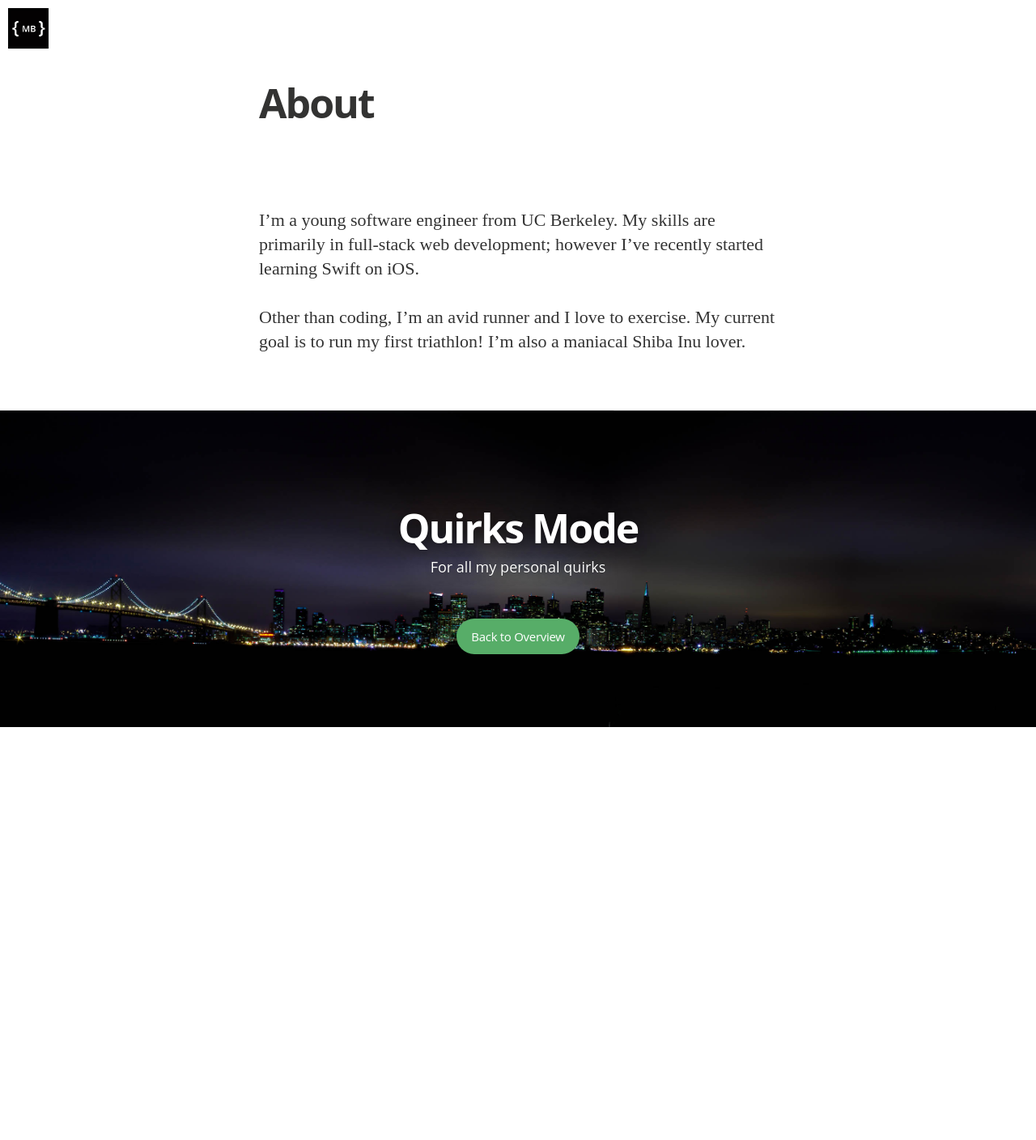
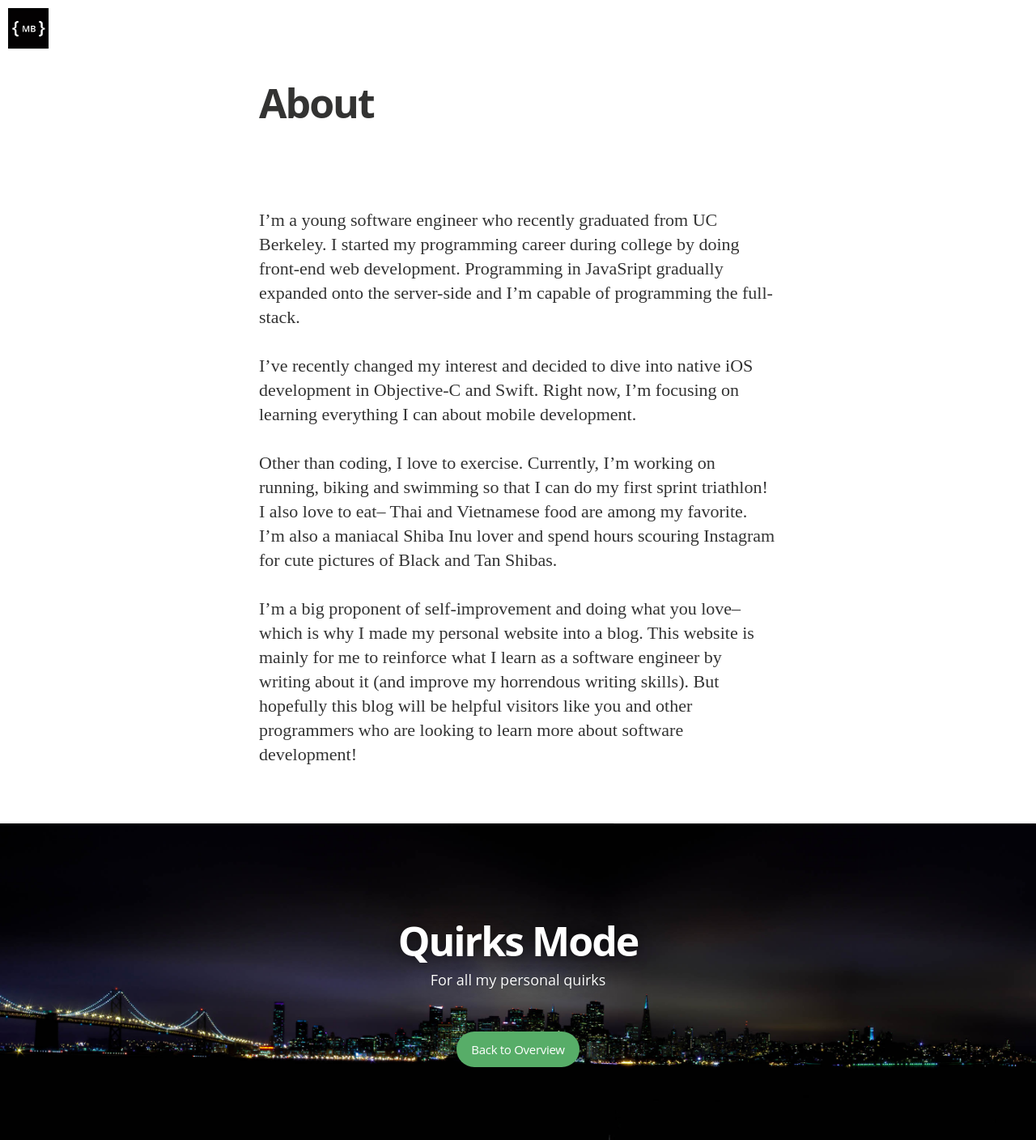
Before and after one commit to cal-a-mari/mbatilando.github.io, a Jekyll site: the page built from about.md, in a window 1280 px wide. Shown: the whole page at 81% size. Built offline with Jekyll 4.4.1, drawn with Linux system fonts in a browser that asks for light colours; nearby versions of some CDN libraries; some web fonts are replaced; Markdown is read by kramdown in place of the engine named in the settings; before the commit the page ends 900 px from its top, so only the background shows below that.

Commit message:
Update About Me

```diff
--- a/about.md
+++ b/about.md
@@ -3,6 +3,10 @@ layout: page
 title: About
 permalink: /about/
 ---
-I'm a young software engineer from UC Berkeley. My skills are primarily in full-stack web development; however I've recently started learning Swift on iOS.
+I'm a young software engineer who recently graduated from UC Berkeley. I started my programming career during college by doing front-end web development. Programming in JavaSript gradually expanded onto the server-side and I'm capable of programming the full-stack.
 
-Other than coding, I'm an avid runner and I love to exercise. My current goal is to run my first triathlon! I'm also a maniacal Shiba Inu lover.
+I've recently changed my interest and decided to dive into native iOS development in Objective-C and Swift. Right now, I'm focusing on learning everything I can about mobile development.
+
+Other than coding, I love to exercise. Currently, I'm working on running, biking and swimming so that I can do my first sprint triathlon! I also love to eat-- Thai and Vietnamese food are among my favorite. I'm also a maniacal Shiba Inu lover and spend hours scouring Instagram for cute pictures of Black and Tan Shibas.
+
+I'm a big proponent of self-improvement and doing what you love-- which is why I made my personal website into a blog. This website is mainly for me to reinforce what I learn as a software engineer by writing about it (and improve my horrendous writing skills). But hopefully this blog will be helpful visitors like you and other programmers who are looking to learn more about software development!
```
